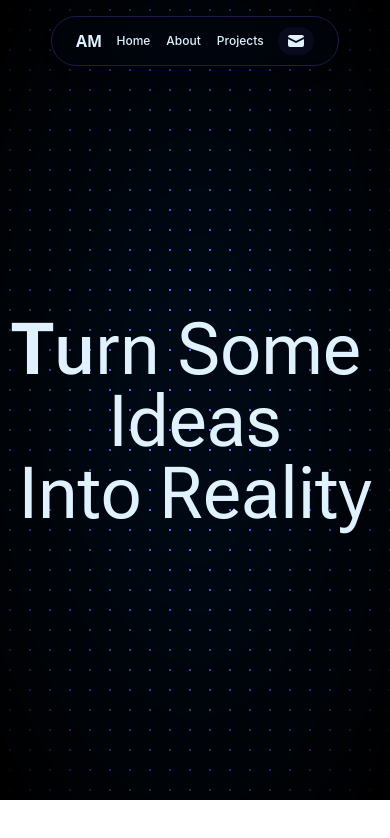
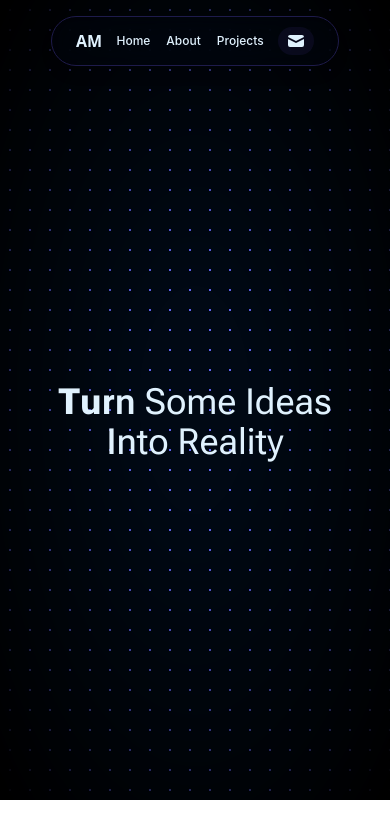
Before and after one commit to amntllhz/portfolio, a React (Vite) app: page / in a window 390 px wide. Shown: the top 838 px of the page. Built offline with nearby package versions, Linux system fonts and the light colour scheme.

Commit message:
sect: add responsive

```diff
--- a/src/sections/Hero.jsx
+++ b/src/sections/Hero.jsx
@@ -20,7 +20,7 @@ const Hero = () => {
             className="flex flex-col items-center justify-center">
             <VariableProximity
                 label={'Turn Some Ideas'}
-                className={'variable-proximity-demo text-7xl font-display font-medium text-center text-accent4'}
+                className={'variable-proximity-demo  font-medium text-center text-accent4 lg:text-7xl xs:text-4xl md:text-5xl'}
                 fromFontVariationSettings="'wght' 400, 'opsz' 9"
                 toFontVariationSettings="'wght' 1000, 'opsz' 40"
                 containerRef={containerRef}
@@ -29,7 +29,7 @@ const Hero = () => {
             />
             <VariableProximity
                 label={'Into Reality'}
-                className={'variable-proximity-demo text-7xl font-medium text-center text-accent4'}
+                className={'variable-proximity-demo  font-medium text-center text-accent4 lg:text-7xl xs:text-4xl md:text-5xl'}
                 fromFontVariationSettings="'wght' 400, 'opsz' 9"
                 toFontVariationSettings="'wght' 1000, 'opsz' 40"
                 containerRef={containerRef}
```
